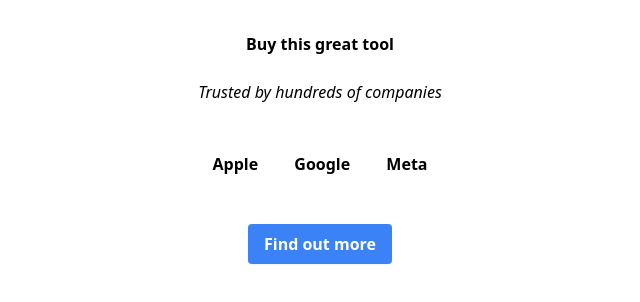
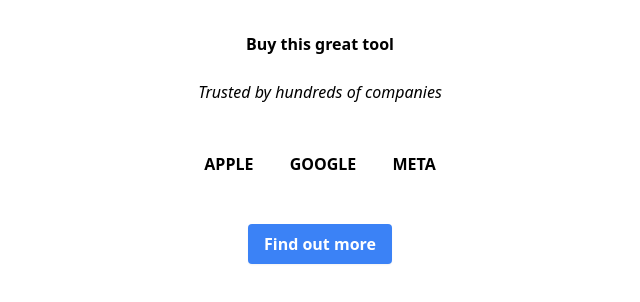
Before and after one commit to twknab/learning_tailwind, a plain HTML site: page index.html in a window 1280 px wide. Shown: the full height of the page, 320-960 px from the left. Drawn offline with nearby package versions, Linux system fonts and the light colour scheme.

Commit message:
added text transform uppercase

```diff
--- a/index.html
+++ b/index.html
@@ -17,7 +17,7 @@
         <div class="w-full columns-1">
           <h1 class="text-center font-bold mt-8 mb-6">Buy this great tool</h1>
           <p class="italic text-center">Trusted by hundreds of companies</p>
-          <ul class="font-semibold text-center my-12">
+          <ul class="font-semibold text-center my-12 uppercase">
             <li class="inline mx-4">Apple</li>
             <li class="inline mx-4">Google</li>
             <li class="inline mx-4">Meta</li>
```
